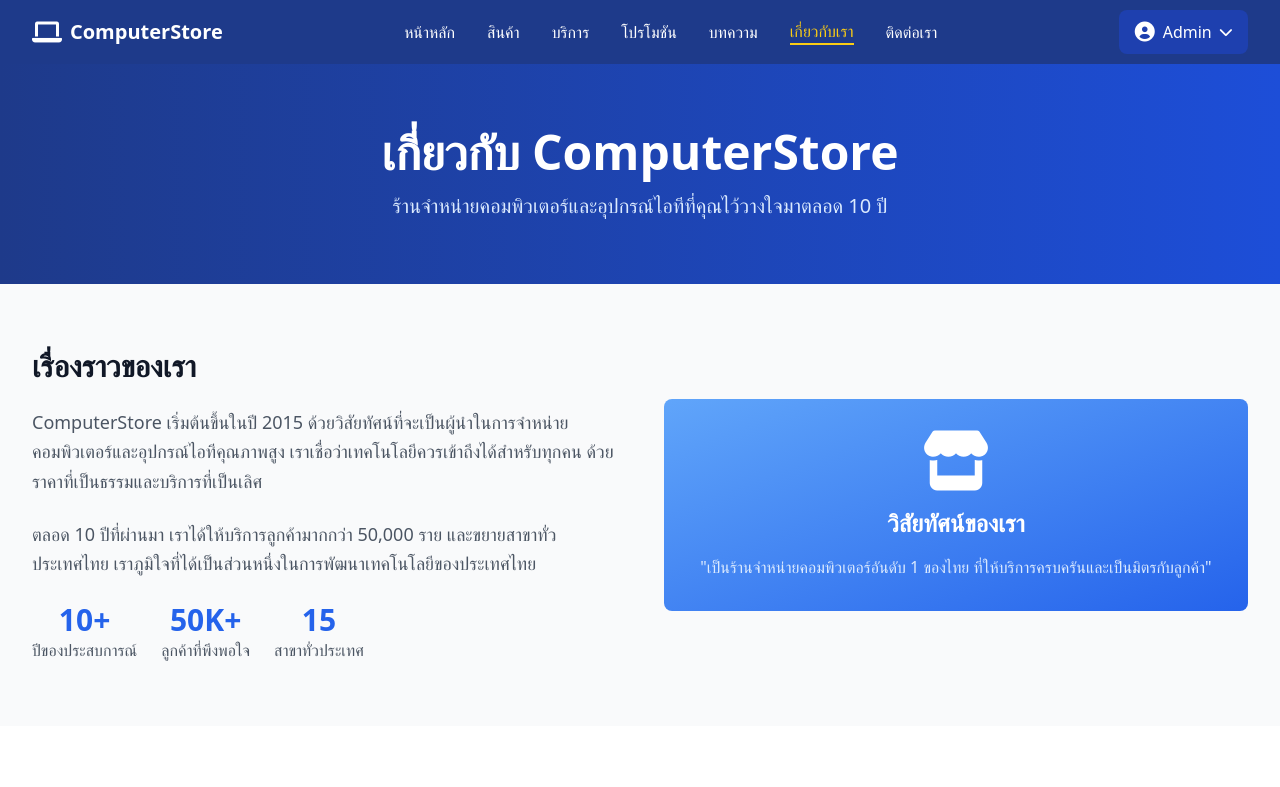
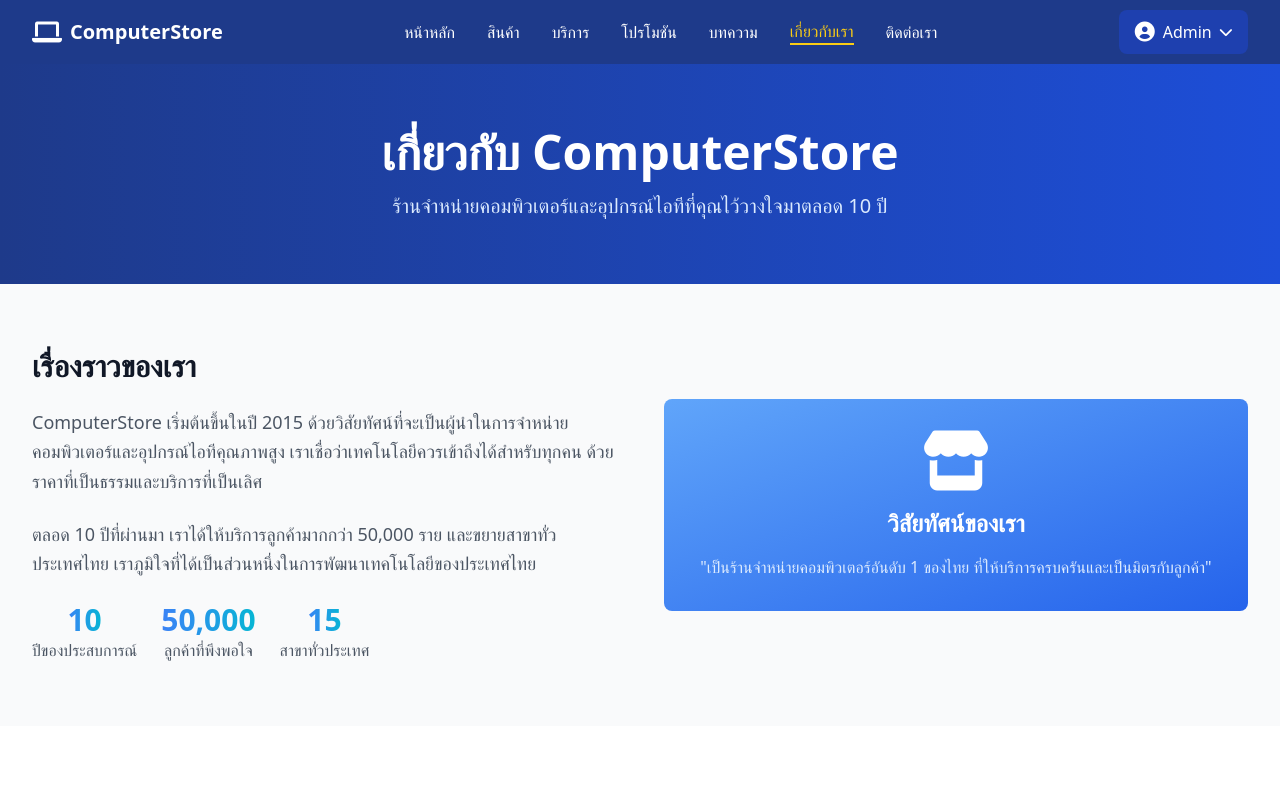
Before and after one commit to Tripple-S-Co-Ltd/ComputerStore, a plain HTML site: page about.html in a window 1280 px wide. Shown: the top 787 px of the page. Drawn offline with nearby package versions, Linux system fonts and the light colour scheme.

Commit message:
Enhance about page with rolling number animations and improve user dropdown functionality

```diff
--- a/about.html
+++ b/about.html
@@ -1,14 +1,26 @@
 <!DOCTYPE html>
 <html lang="th">
+
 <head>
     <meta charset="UTF-8">
     <meta name="viewport" content="width=device-width, initial-scale=1.0">
     <title>เกี่ยวกับเรา - ComputerStore</title>
     <script src="https://cdn.tailwindcss.com"></script>
     <link href="https://cdnjs.cloudflare.com/ajax/libs/font-awesome/6.0.0/css/all.min.css" rel="stylesheet">
+    <style>
+        .rolling-number {
+            display: inline-block;
+            font-variant-numeric: tabular-nums;
+            background: linear-gradient(90deg, #3b82f6, #06b6d4);
+            background-clip: text;
+            -webkit-background-clip: text;
+            color: transparent;
+        }
+    </style>
 </head>
+
 <body class="bg-gray-50">
-<!-- Navigation -->
+    <!-- Navigation -->
     <nav class="bg-blue-900 text-white shadow-lg">
         <div class="max-w-7xl mx-auto px-4 sm:px-6 lg:px-8">
             <div class="flex justify-between h-16">
@@ -22,24 +34,29 @@
                     <a href="index.html" class="hover:text-blue-200 transition duration-300 font-medium">หน้าหลัก</a>
                     <a href="product.html" class="hover:text-blue-200 transition duration-300 font-medium">สินค้า</a>
                     <a href="services.html" class="hover:text-blue-200 transition duration-300 font-medium">บริการ</a>
-                    <a href="promotion.html" class="hover:text-blue-200 transition duration-300 font-medium">โปรโมชัน</a>
+                    <a href="promotion.html"
+                        class="hover:text-blue-200 transition duration-300 font-medium">โปรโมชัน</a>
                     <a href="article.html" class="hover:text-blue-200 transition duration-300 font-medium">บทความ</a>
-                    <a href="about.html" class="text-yellow-400 border-b-2 border-yellow-400 font-medium">เกี่ยวกับเรา</a>
+                    <a href="about.html"
+                        class="text-yellow-400 border-b-2 border-yellow-400 font-medium">เกี่ยวกับเรา</a>
                     <a href="contact.html" class="hover:text-blue-200 transition duration-300 font-medium">ติดต่อเรา</a>
                 </div>
                 <div class="flex items-center space-x-4">
                     <!-- User Dropdown -->
                     <div class="relative">
-                        <button class="user-dropdown-btn flex items-center space-x-2 bg-blue-800 hover:bg-blue-700 px-4 py-2 rounded-lg transition duration-300">
+                        <button
+                            class="user-dropdown-btn flex items-center space-x-2 bg-blue-800 hover:bg-blue-700 px-4 py-2 rounded-lg transition duration-300">
                             <i class="fas fa-user-circle text-xl"></i>
                             <span class="font-medium">Admin</span>
                             <i class="fas fa-chevron-down text-sm"></i>
                         </button>
-                        <div class="user-dropdown hidden absolute right-0 mt-2 w-48 bg-white rounded-lg shadow-lg border z-50">
+                        <div
+                            class="user-dropdown hidden absolute right-0 mt-2 w-48 bg-white rounded-lg shadow-lg border z-50">
                             <a href="#" class="block px-4 py-3 text-gray-700 hover:bg-gray-100 transition duration-200">
                                 <i class="fas fa-edit mr-2"></i>แก้ไขข้อมูล
                             </a>
-                            <a href="admin-dashboard.html" class="block px-4 py-3 text-gray-700 hover:bg-gray-100 transition duration-200">
+                            <a href="admin-dashboard.html"
+                                class="block px-4 py-3 text-gray-700 hover:bg-gray-100 transition duration-200">
                                 <i class="fas fa-tachometer-alt mr-2"></i>ระบบหลังบ้าน
                             </a>
                             <div class="border-t border-gray-200"></div>
@@ -85,27 +102,36 @@
                 <div>
                     <h2 class="text-3xl font-bold text-gray-900 mb-6">เรื่องราวของเรา</h2>
                     <p class="text-gray-600 mb-6 text-lg leading-relaxed">
-                        ComputerStore เริ่มต้นขึ้นในปี 2015 ด้วยวิสัยทัศน์ที่จะเป็นผู้นำในการจำหน่ายคอมพิวเตอร์และอุปกรณ์ไอทีคุณภาพสูง
+                        ComputerStore เริ่มต้นขึ้นในปี 2015
+                        ด้วยวิสัยทัศน์ที่จะเป็นผู้นำในการจำหน่ายคอมพิวเตอร์และอุปกรณ์ไอทีคุณภาพสูง
                         เราเชื่อว่าเทคโนโลยีควรเข้าถึงได้สำหรับทุกคน ด้วยราคาที่เป็นธรรมและบริการที่เป็นเลิศ
                     </p>
                     <p class="text-gray-600 mb-6 text-lg leading-relaxed">
                         ตลอด 10 ปีที่ผ่านมา เราได้ให้บริการลูกค้ามากกว่า 50,000 ราย และขยายสาขาทั่วประเทศไทย
                         เราภูมิใจที่ได้เป็นส่วนหนึ่งในการพัฒนาเทคโนโลยีของประเทศไทย
                     </p>
+                    <!-- ...existing code... -->
                     <div class="flex space-x-6">
                         <div class="text-center">
-                            <div class="text-3xl font-bold text-blue-600">10+</div>
+                            <div class="text-3xl font-bold text-blue-600">
+                                <span class="counter rolling-number" data-target="10">0</span>
+                            </div>
                             <div class="text-gray-600">ปีของประสบการณ์</div>
                         </div>
                         <div class="text-center">
-                            <div class="text-3xl font-bold text-blue-600">50K+</div>
+                            <div class="text-3xl font-bold text-blue-600">
+                                <span class="counter rolling-number" data-target="50000">0</span>
+                            </div>
                             <div class="text-gray-600">ลูกค้าที่พึงพอใจ</div>
                         </div>
                         <div class="text-center">
-                            <div class="text-3xl font-bold text-blue-600">15</div>
+                            <div class="text-3xl font-bold text-blue-600">
+                                <span class="counter rolling-number" data-target="15">0</span>
+                            </div>
                             <div class="text-gray-600">สาขาทั่วประเทศ</div>
                         </div>
                     </div>
+                    <!-- ...existing code... -->
                 </div>
                 <div class="relative">
                     <div class="bg-gradient-to-br from-blue-400 to-blue-600 rounded-lg p-8 text-white">
@@ -268,21 +294,31 @@
                 <div>
                     <h4 class="font-semibold text-lg mb-4">เมนู</h4>
                     <ul class="space-y-2">
-                        <li><a href="index.html" class="text-gray-400 hover:text-white transition duration-300">หน้าหลัก</a></li>
-                        <li><a href="product.html" class="text-gray-400 hover:text-white transition duration-300">สินค้า</a></li>
-                        <li><a href="services.html" class="text-gray-400 hover:text-white transition duration-300">บริการ</a></li>
-                        <li><a href="promotion.html" class="text-gray-400 hover:text-white transition duration-300">โปรโมชัน</a></li>
-                        <li><a href="article.html" class="text-gray-400 hover:text-white transition duration-300">บทความ</a></li>
-                        <li><a href="about.html" class="text-gray-400 hover:text-white transition duration-300">เกี่ยวกับเรา</a></li>
+                        <li><a href="index.html"
+                                class="text-gray-400 hover:text-white transition duration-300">หน้าหลัก</a></li>
+                        <li><a href="product.html"
+                                class="text-gray-400 hover:text-white transition duration-300">สินค้า</a></li>
+                        <li><a href="services.html"
+                                class="text-gray-400 hover:text-white transition duration-300">บริการ</a></li>
+                        <li><a href="promotion.html"
+                                class="text-gray-400 hover:text-white transition duration-300">โปรโมชัน</a></li>
+                        <li><a href="article.html"
+                                class="text-gray-400 hover:text-white transition duration-300">บทความ</a></li>
+                        <li><a href="about.html"
+                                class="text-gray-400 hover:text-white transition duration-300">เกี่ยวกับเรา</a></li>
                     </ul>
                 </div>
                 <div>
                     <h4 class="font-semibold text-lg mb-4">หมวดสินค้า</h4>
                     <ul class="space-y-2">
                         <li><a href="#" class="text-gray-400 hover:text-white transition duration-300">โน๊ตบุ๊ค</a></li>
-                        <li><a href="#" class="text-gray-400 hover:text-white transition duration-300">คอมพิวเตอร์ตั้งโต๊ะ</a></li>
-                        <li><a href="#" class="text-gray-400 hover:text-white transition duration-300">อุปกรณ์เสริม</a></li>
-                        <li><a href="#" class="text-gray-400 hover:text-white transition duration-300">ซอฟต์แวร์</a></li>
+                        <li><a href="#"
+                                class="text-gray-400 hover:text-white transition duration-300">คอมพิวเตอร์ตั้งโต๊ะ</a>
+                        </li>
+                        <li><a href="#" class="text-gray-400 hover:text-white transition duration-300">อุปกรณ์เสริม</a>
+                        </li>
+                        <li><a href="#" class="text-gray-400 hover:text-white transition duration-300">ซอฟต์แวร์</a>
+                        </li>
                     </ul>
                 </div>
                 <div>
@@ -302,27 +338,50 @@
     </footer>
 
     <script>
+        document.addEventListener("DOMContentLoaded", function () {
+            document.querySelectorAll('.counter').forEach(el => {
+                const target = +el.getAttribute('data-target');
+                let count = 0;
+                const duration = 3200;
+                const frameRate = 60;
+                const totalFrames = Math.round(duration / (1000 / frameRate));
+                let frame = 0;
+                const increment = target / totalFrames;
+                function animate() {
+                    frame++;
+                    count += increment;
+                    if (frame < totalFrames) {
+                        el.textContent = Math.floor(count).toLocaleString();
+                        requestAnimationFrame(animate);
+                    } else {
+                        el.textContent = target.toLocaleString();
+                    }
+                }
+                animate();
+            });
+        });
         // Mobile menu toggle
-        document.querySelector('.mobile-menu-btn').addEventListener('click', function() {
+        document.querySelector('.mobile-menu-btn').addEventListener('click', function () {
             document.querySelector('.mobile-menu').classList.toggle('hidden');
         });
 
-                // Mobile menu toggle
-        document.querySelector('.mobile-menu-btn').addEventListener('click', function() {
+        // Mobile menu toggle
+        document.querySelector('.mobile-menu-btn').addEventListener('click', function () {
             document.querySelector('.mobile-menu').classList.toggle('hidden');
         });
 
         // User dropdown toggle
-        document.querySelector('.user-dropdown-btn').addEventListener('click', function() {
+        document.querySelector('.user-dropdown-btn').addEventListener('click', function () {
             document.querySelector('.user-dropdown').classList.toggle('hidden');
         });
 
         // Close dropdown when clicking outside
-        document.addEventListener('click', function(e) {
+        document.addEventListener('click', function (e) {
             if (!e.target.closest('.relative')) {
                 document.querySelector('.user-dropdown').classList.add('hidden');
             }
         });
     </script>
 </body>
+
 </html>
```
